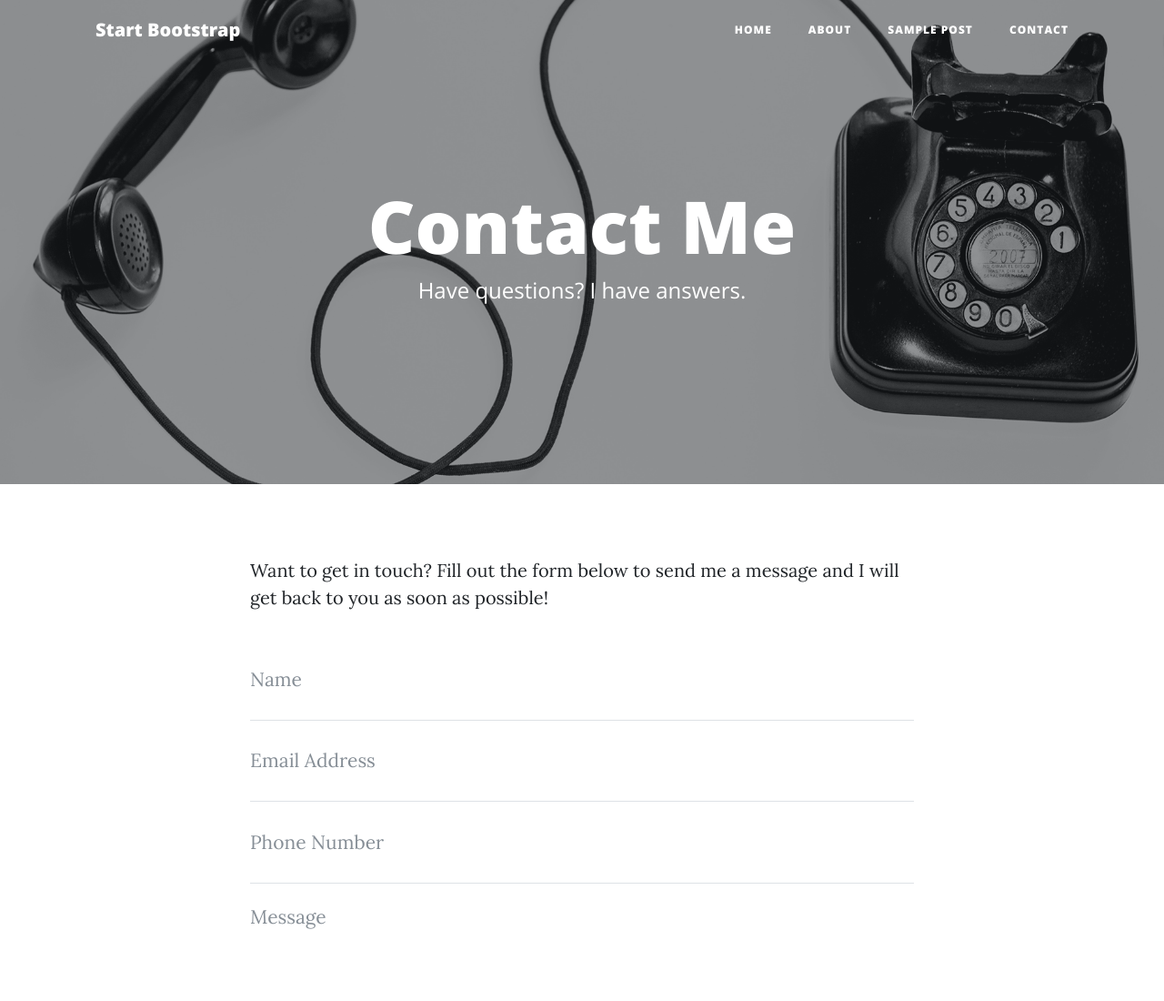
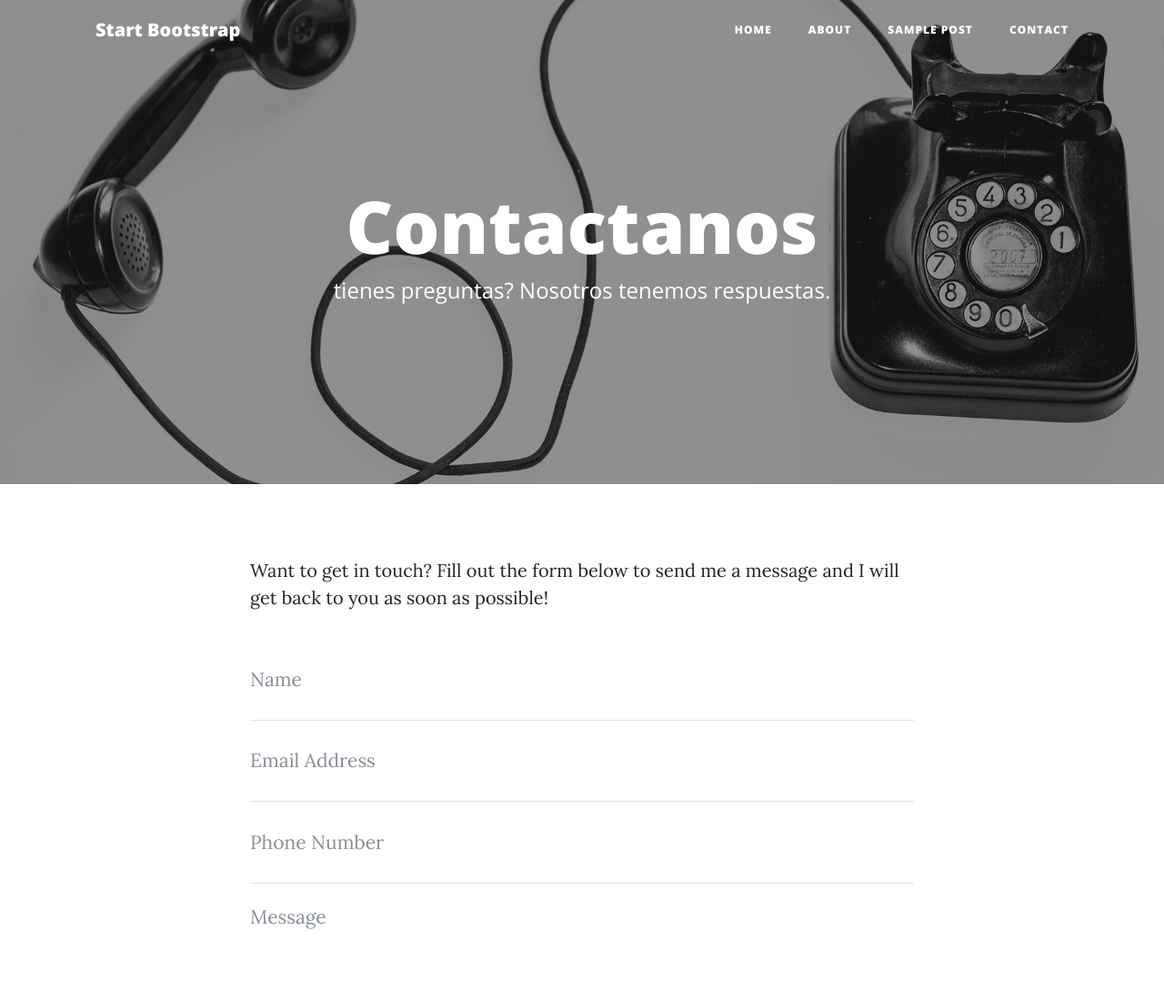
Before and after one commit to Israe593/Pagina-Web, a website: page contact.html in a window 1280 px wide. Shown: the top 1100 px of the page at 91% size. Drawn offline with nearby package versions, Linux system fonts and the light colour scheme.

Commit message:
Update contact.html

```diff
--- a/contact.html
+++ b/contact.html
@@ -59,8 +59,8 @@
       <div class="row">
         <div class="col-lg-8 col-md-10 mx-auto">
           <div class="page-heading">
-            <h1>Contact Me</h1>
-            <span class="subheading">Have questions? I have answers.</span>
+            <h1>Contactanos</h1>
+            <span class="subheading">tienes preguntas? Nosotros tenemos respuestas.</span>
           </div>
         </div>
       </div>
```
